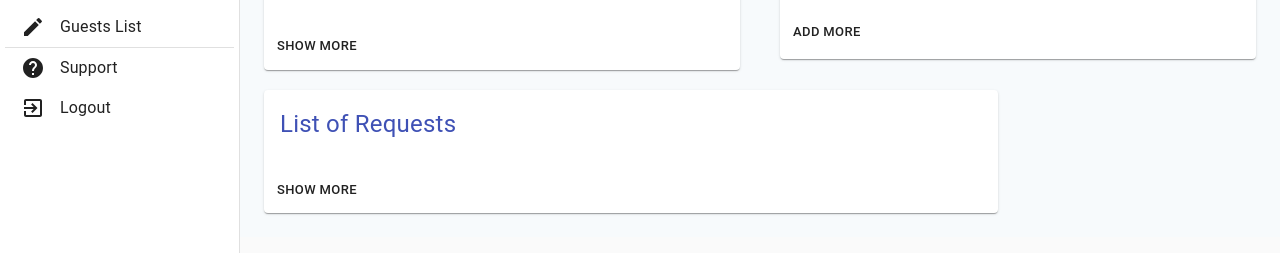
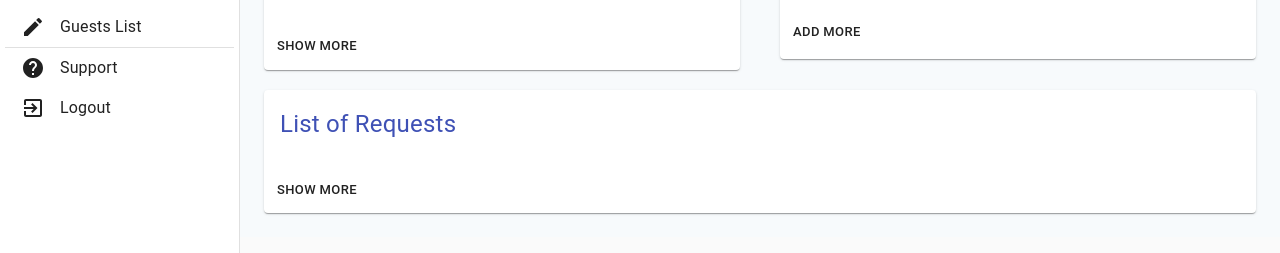
Before and after one commit to Hackdotslash/T12-codeGambit, a React (Create React App) app in the folder hotel/: page /dashboard/overview in a window 1280 px wide. Shown: the part 229-482 px from the top of the page. Built offline with nearby package versions, Linux system fonts and the light colour scheme; no server answers.

Commit message:
Small fix

```diff
--- a/hotel/src/components/Overview.jsx
+++ b/hotel/src/components/Overview.jsx
@@ -29,7 +29,7 @@ function Overview() {
         </Grid>
 
         <Grid container spacing={5}>
-          <Grid item xs={9}>
+          <Grid item xs>
             <RequestsCard />
           </Grid>
         </Grid>
```
Also changed, not shown: 1 other file (tests, documents, lock files or other folders).
